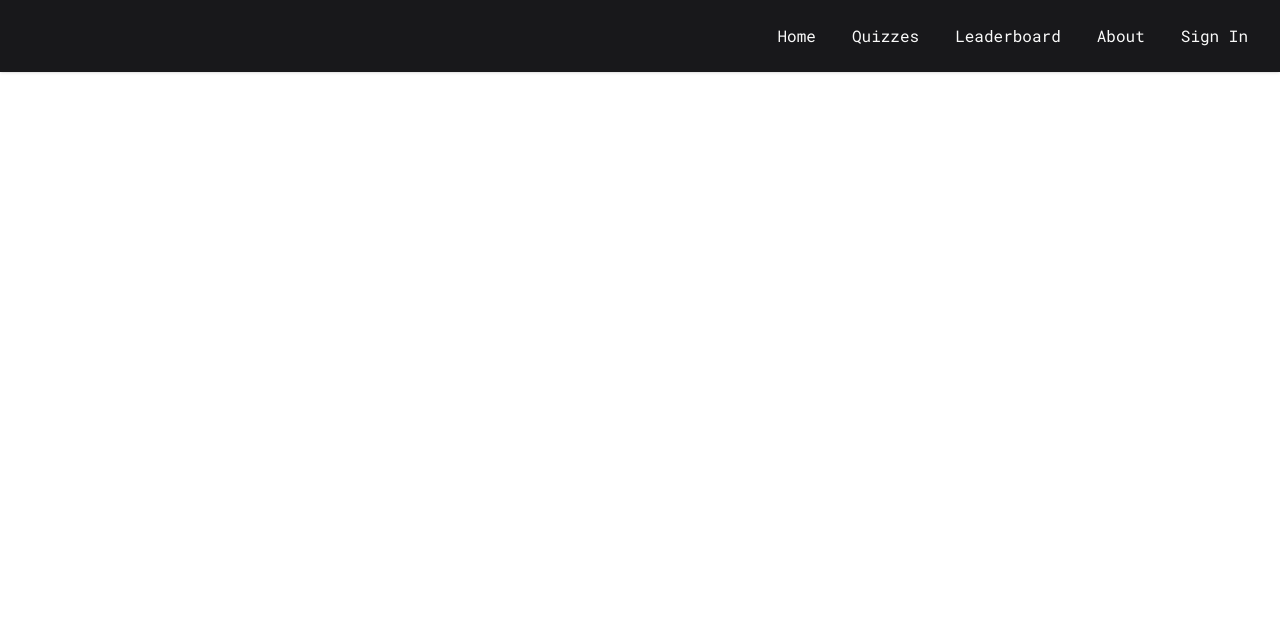
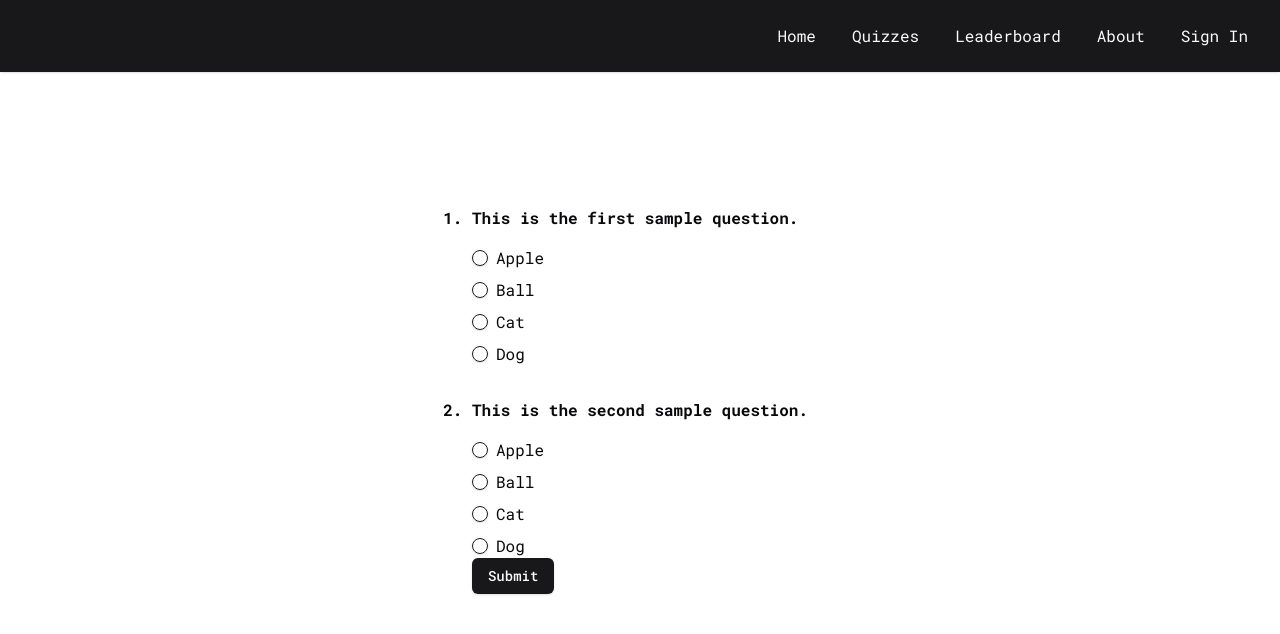
Before and after one commit to sadiajahan97/quiz-app-next, a Next.js app: page / in a window 1280 px wide. Shown: the top 634 px of the page. Built offline with nearby package versions, Linux system fonts and the light colour scheme.

Commit message:
create mcq form

```diff
--- a/app/page.tsx
+++ b/app/page.tsx
@@ -1,3 +1,19 @@
+import { MultipleChoiceQuestionsForm } from "@quiz-app/components/multiple-choice-questions-form";
+
 export default function HomePage() {
-  return <main></main>;
+  const questions = [
+    {
+      options: ["Apple", "Ball", "Cat", "Dog"],
+      question: "This is the first sample question.",
+    },
+    {
+      options: ["Apple", "Ball", "Cat", "Dog"],
+      question: "This is the second sample question.",
+    },
+  ];
+  return (
+    <main className="mx-auto flex h-screen w-fit flex-col justify-center">
+      <MultipleChoiceQuestionsForm questions={questions} />
+    </main>
+  );
 }
--- /dev/null
+++ b/components/multiple-choice-question.tsx
@@ -0,0 +1,51 @@
+import * as React from "react";
+import { Label } from "./ui/label";
+import { RadioGroup, RadioGroupItem } from "./ui/radio-group";
+import { UseFormSetValue, UseFormWatch } from "react-hook-form";
+import { MCQForm } from "@quiz-app/schemas/multiple-choice-question";
+
+export interface MCQInterface {
+  options: string[];
+  question: string;
+}
+
+interface MultipleChoiceQuestionProps {
+  index: number;
+  question: MCQInterface;
+  setValue: UseFormSetValue<MCQForm>;
+  watch: UseFormWatch<MCQForm>;
+}
+
+export function MultipleChoiceQuestion({
+  index,
+  question,
+  setValue,
+  watch,
+}: MultipleChoiceQuestionProps) {
+  React.useEffect(
+    () => setValue(`${index}.question`, question.question),
+    [index, question.question, setValue]
+  );
+
+  return (
+    <div className="flex flex-col gap-4">
+      <p>{question.question}</p>
+      <RadioGroup
+        onValueChange={(value) => setValue(`${index}.answer`, value)}
+        value={watch(`${index}.answer`)}
+      >
+        {question.options.map((option, index) => (
+          <div className="flex items-center space-x-2" key={index}>
+            <RadioGroupItem id={`option-${index}`} value={option} />
+            <Label
+              className="text-base font-normal"
+              htmlFor={`option-${index}`}
+            >
+              {option}
+            </Label>
+          </div>
+        ))}
+      </RadioGroup>
+    </div>
+  );
+}
--- /dev/null
+++ b/components/multiple-choice-questions-form.tsx
@@ -0,0 +1,44 @@
+"use client";
+
+import {
+  MCQInterface,
+  MultipleChoiceQuestion,
+} from "./multiple-choice-question";
+import { MCQForm, mcqForm } from "@quiz-app/schemas/multiple-choice-question";
+import { Button } from "@quiz-app/components/ui/button";
+import { zodResolver } from "@hookform/resolvers/zod";
+import { useForm } from "react-hook-form";
+
+interface MultipleChoiceQuestionsFormProps {
+  questions: MCQInterface[];
+}
+
+export function MultipleChoiceQuestionsForm({
+  questions,
+}: MultipleChoiceQuestionsFormProps) {
+  const { handleSubmit, setValue, watch } = useForm<MCQForm>({
+    resolver: zodResolver(mcqForm),
+  });
+
+  function onSubmit(data: MCQForm) {
+    console.log(data);
+  }
+
+  return (
+    <form onSubmit={handleSubmit(onSubmit)}>
+      <ol className="flex list-decimal flex-col gap-8 font-bold">
+        {questions.map((question, index) => (
+          <li key={index}>
+            <MultipleChoiceQuestion
+              index={index}
+              question={question}
+              setValue={setValue}
+              watch={watch}
+            />
+          </li>
+        ))}
+      </ol>
+      <Button>Submit</Button>
+    </form>
+  );
+}
--- a/constants/navigation.ts
+++ b/constants/navigation.ts
@@ -1,4 +1,4 @@
-export const navLinksGuest: NavLink[] = [
+export const navLinksGuest: NavLinkInterface[] = [
   { label: "Home", value: "/" },
   { label: "Quizzes", value: "/quizzes" },
   { label: "Leaderboard", value: "/leaderboard" },
@@ -6,7 +6,7 @@ export const navLinksGuest: NavLink[] = [
   { label: "Sign In", value: "/sign-in" },
 ];
 
-export const navLinksUser: NavLink[] = [
+export const navLinksUser: NavLinkInterface[] = [
   { label: "Home", value: "/" },
   { label: "Quizzes", value: "/quizzes" },
   { label: "Create Quiz", value: "/create-quiz" },
--- /dev/null
+++ b/schemas/multiple-choice-question.ts
@@ -0,0 +1,10 @@
+import { z } from "zod";
+
+export const mcqForm = z
+  .object({
+    answer: z.string(),
+    question: z.string(),
+  })
+  .array();
+
+export type MCQForm = z.infer<typeof mcqForm>;
--- a/types.d.ts
+++ b/types.d.ts
@@ -1,4 +1,4 @@
-interface NavLink {
+interface NavLinkInterface {
   label: string;
   value: string;
 }
```
